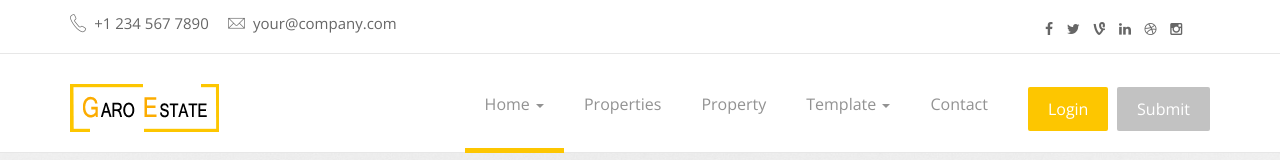
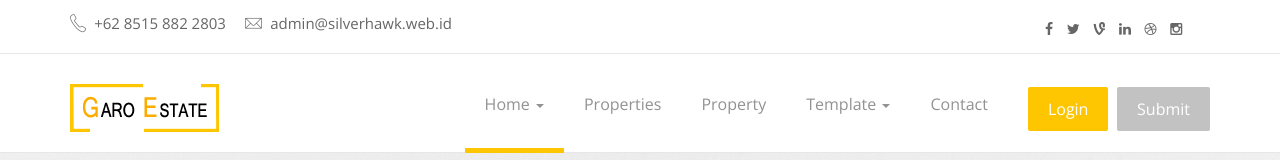
Before and after one commit to ayahelang/rumah, a plain HTML site: page index.html in a window 1280 px wide. Shown: the top 160 px of the page. Drawn offline with nearby package versions, Linux system fonts and the light colour scheme.

Commit message:
Update index.html

```diff
--- a/index.html
+++ b/index.html
@@ -47,8 +47,8 @@
                     <div class="col-md-5 col-sm-8  col-xs-12">
                         <div class="header-half header-call">
                             <p>
-                                <span><i class="pe-7s-call"></i> +1 234 567 7890</span>
-                                <span><i class="pe-7s-mail"></i> your@company.com</span>
+                                <span><i class="pe-7s-call"></i> +62 8515 882 2803</span>
+                                <span><i class="pe-7s-mail"></i> admin@silverhawk.web.id</span>
                             </p>
                         </div>
                     </div>
```
